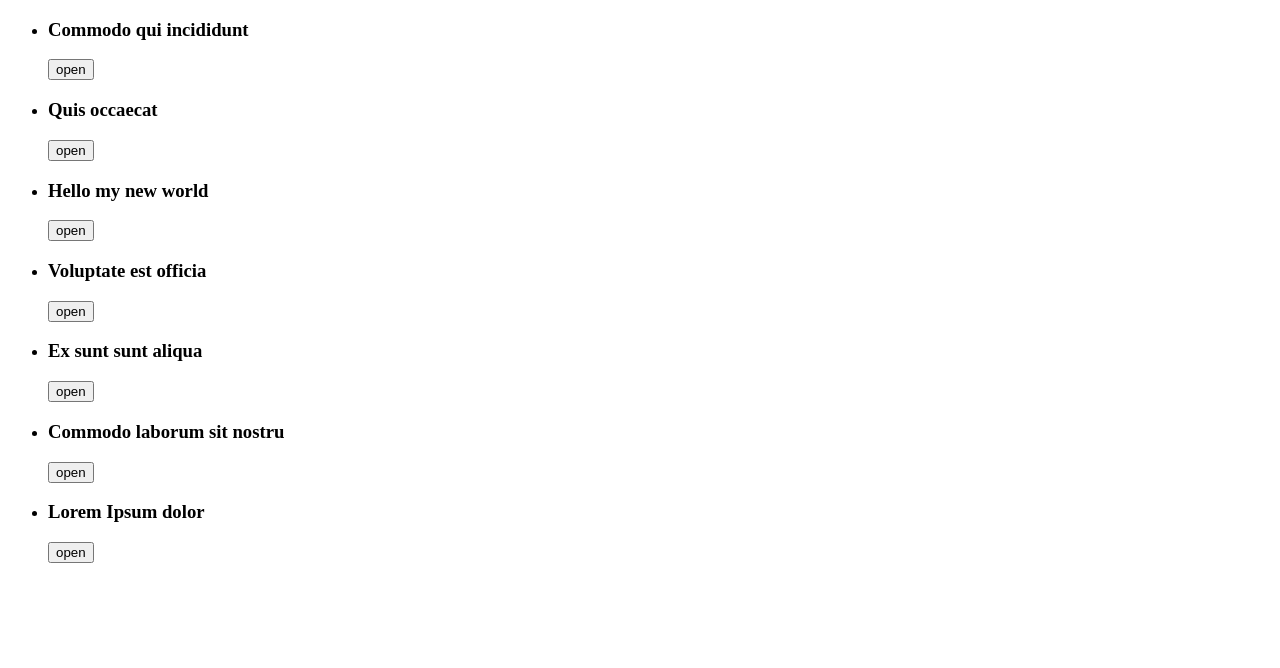
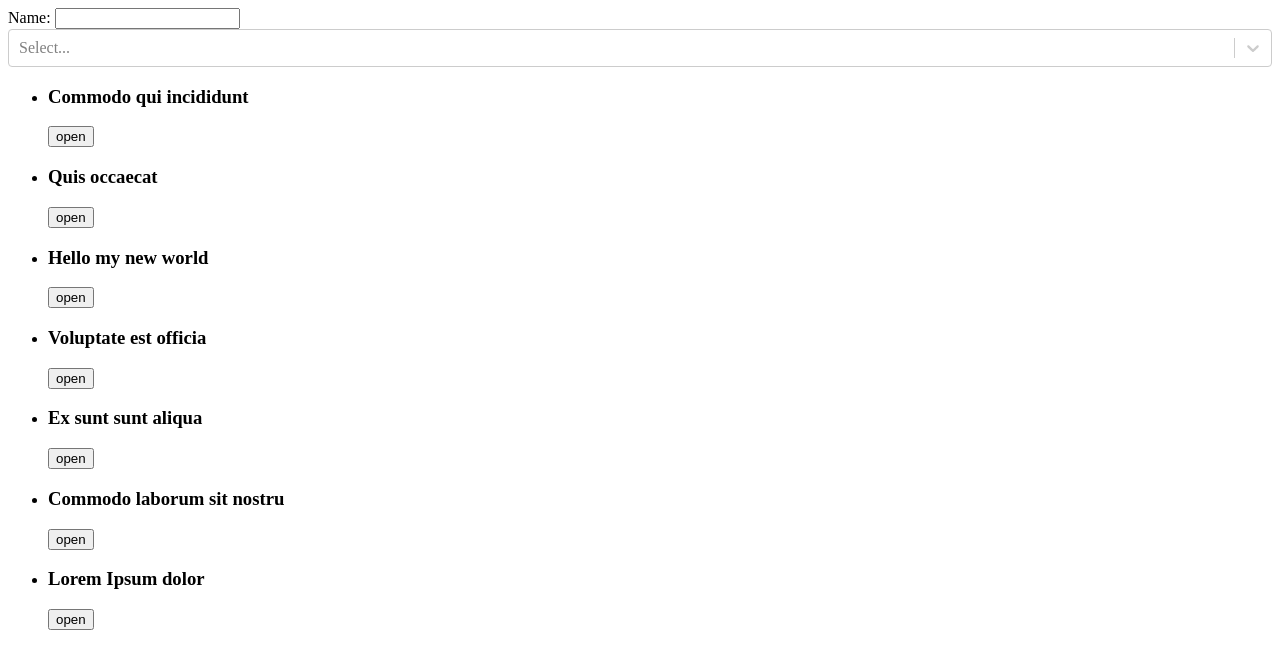
Before and after one commit to Fantomhaiv/react-redux-pet, a React app: page / in a window 1280 px wide. Shown: the top 668 px of the page. Built offline with nearby package versions, Linux system fonts and the light colour scheme.

Commit message:
- add react-select - add react animation

```diff
--- a/package.json
+++ b/package.json
@@ -37,6 +37,7 @@
     "babel-preset-react": "^6.11.1",
     "babel-preset-react-hmre": "^1.1.1",
     "babel-preset-stage-0": "^6.5.0",
+    "css-loader": "^0.28.11",
     "eslint": "^4.18.2",
     "eslint-config-airbnb": "^16.1.0",
     "eslint-plugin-import": "^2.9.0",
@@ -44,6 +45,7 @@
     "eslint-plugin-react": "^7.7.0",
     "html-loader": "^0.5.5",
     "html-webpack-plugin": "^3.0.6",
+    "style-loader": "^0.21.0",
     "webpack": "^4.1.1",
     "webpack-cli": "^2.0.10",
     "webpack-dev-server": "^3.1.0"
@@ -51,6 +53,8 @@
   "dependencies": {
     "prop-types": "^15.6.1",
     "react": "^16.2.0",
-    "react-dom": "^16.2.0"
+    "react-dom": "^16.2.0",
+    "react-select": "^2.0.0-beta.2",
+    "react-transition-group": "^1.2.1"
   }
 }
--- /dev/null
+++ b/src/components/App.js
@@ -0,0 +1,42 @@
+import React, { Component } from 'react';
+import PropTypes from 'prop-types';
+import Select from 'react-select';
+import ArticleList from './ArticleList';
+import UserForm from './UserForm';
+
+/* const options = [
+  { value: 'chocolate', label: 'Chocolate' },
+  { value: 'strawberry', label: 'Strawberry' },
+  { value: 'vanilla', label: 'Vanilla' },
+]; */
+
+export default class App extends Component {
+  static propTypes = {
+    articles: PropTypes.arrayOf(PropTypes.object).isRequired,
+  };
+
+  state = {
+    selection: null,
+  };
+
+  changeSelection = selection => this.setState({ selection });
+
+  render() {
+    const options = this.props.articles.map(article => ({
+      label: article.title,
+      value: article.id,
+    }));
+
+    return (
+      <div>
+        <UserForm />
+        <Select
+          options={options}
+          value={this.state.selection}
+          onChange={this.changeSelection}
+        />
+        <ArticleList articles={this.props.articles} />
+      </div>
+    );
+  }
+}
--- a/src/components/Article.js
+++ b/src/components/Article.js
@@ -1,7 +1,8 @@
 import React, { Component } from 'react';
 import PropTypes from 'prop-types';
+import { CSSTransitionGroup } from 'react-transition-group';
 import CommentList from './CommentList';
-import toggleOpen from '../decorators/toggleOpen';
+import './article.css';
 
 class Article extends Component {
   static propTypes = {
@@ -34,10 +35,16 @@ class Article extends Component {
         <button onClick={toggleOpen}>
           {isOpen ? 'close' : 'open'}
         </button>
-        {this.getBody()}
+        <CSSTransitionGroup
+          transitionName="article"
+          transitionEnterTimeout={300}
+          transitionLeaveTimeout={500}
+        >
+          {this.getBody()}
+        </CSSTransitionGroup>
       </div>
     );
   }
 }
 
-export default toggleOpen(Article);
+export default Article;
--- a/src/components/ArticleList.js
+++ b/src/components/ArticleList.js
@@ -1,18 +1,33 @@
-import React from 'react';
+import React, { Component } from 'react';
 import PropTypes from 'prop-types';
 import Article from './Article';
+import accordion from '../decorators/accordion';
 
-export default function ArticleList({ articles }) {
-  const articleElements = articles.map(article =>
-    <li><Article key={article.id} article={article} /></li>);
+class ArticleList extends Component {
+  static propTypes = {
+    articles: PropTypes.arrayOf(PropTypes.object).isRequired,
+    // from accordion
+    openItemId: PropTypes.string,
+    toggleOpenItem: PropTypes.func.isRequired,
+  }
 
-  return (
-    <ul>
-      {articleElements}
-    </ul>
-  );
+  render() {
+    const { articles, openItemId, toggleOpenItem } = this.props;
+    const articleElements = articles.map(article => (
+      <li key={article.id}>
+        <Article
+          article={article}
+          isOpen={article.id === openItemId}
+          toggleOpen={toggleOpenItem(article.id)}
+        />
+      </li>));
+
+    return (
+      <ul>
+        {articleElements}
+      </ul>
+    );
+  }
 }
 
-ArticleList.propTypes = {
-  articles: PropTypes.arrayOf(PropTypes.object).isRequired,
-};
+export default accordion(ArticleList);
--- a/src/components/Comment.js
+++ b/src/components/Comment.js
@@ -14,6 +14,5 @@ Comment.propTypes = {
   comment: PropTypes.shape({
     text: PropTypes.string.isRequired,
     user: PropTypes.string.isRequired,
-    idd: PropTypes.number.isRequired,
   }).isRequired,
 };
--- a/src/components/CommentList.js
+++ b/src/components/CommentList.js
@@ -9,7 +9,7 @@ function CommentList({ comments = [], isOpen, toggleOpen }) {
   return (
     <div>
       <button onClick={toggleOpen}>{text}</button>
-      {this.getBody({ comments, isOpen })}
+      {getBody({ comments, isOpen })}
     </div>
   );
 }
--- /dev/null
+++ b/src/components/UserForm.js
@@ -0,0 +1,26 @@
+import React, { Component } from 'react';
+import PropTypes from 'prop-types';
+
+export default class UserForm extends Component {
+  static propTypes = {
+
+  };
+
+  state = {
+    username: '',
+  }
+
+  handleUserChange = (event) => {
+    this.setState({
+      username: event.target.value,
+    });
+  };
+
+  render() {
+    return (
+      <div>
+        Name: <input type="text" value={this.state.username} onChange={this.handleUserChange} />
+      </div>
+    );
+  }
+}
--- /dev/null
+++ b/src/components/article.css
@@ -0,0 +1,17 @@
+.article-enter {
+    opacity: 0.01;
+}
+
+.article-enter.article-enter-active {
+    opacity: 1;
+    transition: opacity 500ms ease-in;
+}
+
+.article-leave {
+    opacity: 1;
+}
+
+.article-leave.article-leave-active {
+    opacity: 0.01;
+    transition: opacity 300ms ease-in;
+}
--- /dev/null
+++ b/src/decorators/accordion.js
@@ -0,0 +1,22 @@
+import React from 'react';
+
+export default Component => class Accordion extends React.Component {
+  state = {
+    openItemId: null,
+  };
+
+  // Карирование [openItemId => event => {}]
+  toggleOpenItem = openItemId => (event) => {
+    this.setState({
+      openItemId: openItemId === this.state.openItemId ? null : openItemId,
+    });
+  }
+
+  render() {
+    return (<Component
+      {...this.props}
+      toggleOpenItem={this.toggleOpenItem}
+      openItemId={this.state.openItemId}
+    />);
+  }
+};
--- a/src/index.html
+++ b/src/index.html
@@ -2,7 +2,7 @@
 <html lang="en">
 <head>
     <meta charset="UTF-8">
-    <title>webpack 4 quickstart</title>
+    <title>webpack 4 and react + redux</title>
 </head>
 <body>
     <div id="container"></div>
--- a/src/index.js
+++ b/src/index.js
@@ -1,6 +1,6 @@
 import React from 'react';
 import { render } from 'react-dom';
-import ArticleList from './components/ArticleList';
+import App from './components/App';
 import articles from './fixtures';
 
-render(<ArticleList articles={articles} />, document.getElementById('container'));
+render(<App articles={articles} />, document.getElementById('container'));
--- a/webpack.config.js
+++ b/webpack.config.js
@@ -25,6 +25,10 @@ module.exports = {
           },
         ],
       },
+      {
+        test: /\.css$/,
+        use: ['style-loader', 'css-loader'],
+      },
     ],
   },
   plugins: [
@@ -33,6 +37,7 @@ module.exports = {
       filename: path.resolve(__dirname, 'dist', 'index.html'),
     }),
   ],
+  devtool: 'inline-source-map',
   devServer: {
     contentBase: path.resolve(__dirname, 'dist'),
     compress: false,
```
Also changed, not shown: 1 other file (tests, documents, lock files or other folders).
